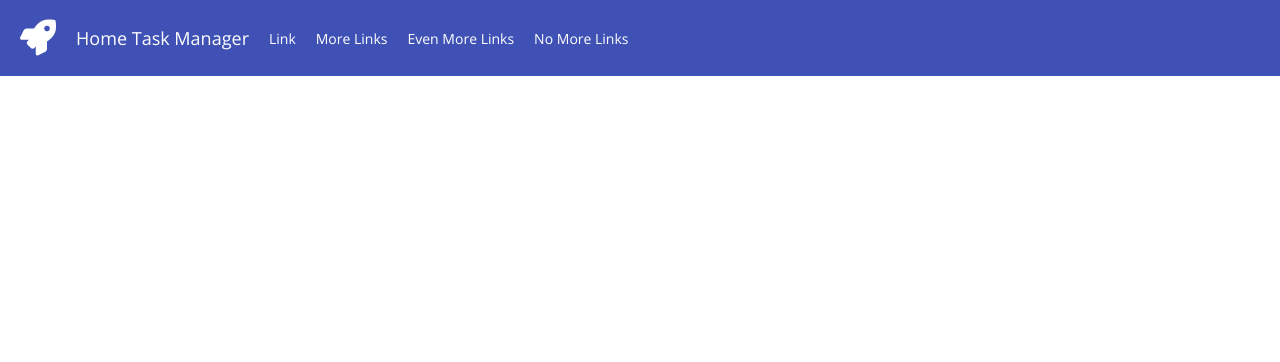
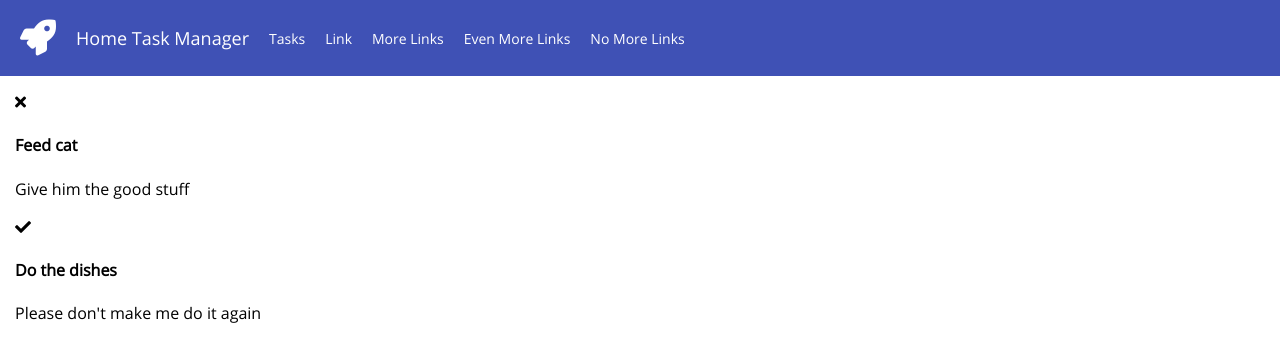
Before and after one commit to Jcuperus/home-task-manager-frontend, an Angular app: page /tasks in a window 1280 px wide. Before the commit this address led to /. Shown: the top 362 px of the page. Built offline with nearby package versions, Linux system fonts and the light colour scheme.

Commit message:
Added simple tasks module

```diff
--- a/src/app/app-routing.module.ts
+++ b/src/app/app-routing.module.ts
@@ -1,7 +1,7 @@
 import { NgModule } from '@angular/core';
 import { Routes, RouterModule } from '@angular/router';
+
 import { HomeComponent } from './home.component';
-
 
 const routes: Routes = [
   { path: '', component: HomeComponent }
--- a/src/app/app.module.ts
+++ b/src/app/app.module.ts
@@ -5,6 +5,7 @@ import { AppRoutingModule } from './app-routing.module';
 import { AppComponent } from './app.component';
 import { NavbarComponent } from './navbar.component';
 import { HomeComponent } from './home.component';
+import { TasksModule } from './tasks/tasks.module';
 
 @NgModule({
   declarations: [
@@ -14,6 +15,7 @@ import { HomeComponent } from './home.component';
   ],
   imports: [
     BrowserModule,
+    TasksModule,
     AppRoutingModule
   ],
   providers: [],
--- a/src/app/home.component.html
+++ /dev/null
@@ -1,2 +0,0 @@
-<h1>Home</h1>
-<p>Lorem ipsum dolor, sit amet consectetur adipisicing elit. Excepturi nihil maxime expedita ipsam assumenda eum unde quis, ad atque est vitae voluptas harum, reiciendis aperiam vero. Eos rerum tenetur modi!</p>
--- a/src/app/home.component.ts
+++ b/src/app/home.component.ts
@@ -1,6 +1,9 @@
 import { Component } from "@angular/core";
 
 @Component({
-    templateUrl: './home.component.html'
+    template: `
+        <h1>Home</h1>
+        <p>Lorem ipsum dolor, sit amet consectetur adipisicing elit. Excepturi nihil maxime expedita ipsam assumenda eum unde quis, ad atque est vitae voluptas harum, reiciendis aperiam vero. Eos rerum tenetur modi!</p>
+    `
 })
 export class HomeComponent { }
--- a/src/app/navbar.component.html
+++ /dev/null
@@ -1,4 +0,0 @@
-<nav>
-    <a class="title" routerLink="/"><i class="fa fa-2x fa-rocket"></i><span>Home Task Manager</span></a>
-    <a *ngFor="let link of links" [routerLink]="link.url">{{ link.title }}</a>
-</nav>
--- a/src/app/navbar.component.ts
+++ b/src/app/navbar.component.ts
@@ -2,14 +2,20 @@ import { Component } from "@angular/core";
 
 @Component({
     selector: 'app-navbar',
-    templateUrl: './navbar.component.html',
-    styleUrls: ['./navbar.component.css']
+    styleUrls: ['./navbar.component.css'],
+    template: `
+        <nav>
+            <a class="title" routerLink="/"><i class="fa fa-2x fa-rocket"></i><span>Home Task Manager</span></a>
+            <a *ngFor="let link of links" [routerLink]="link.route">{{ link.title }}</a>
+        </nav>
+    `
 })
 export class NavbarComponent {
     links = [
-        { url: '/', title: 'Link' },
-        { url: '/', title: 'More Links' },
-        { url: '/', title: 'Even More Links' },
-        { url: '/', title: 'No More Links' }
+        { route: '/tasks', title: 'Tasks' },
+        { route: '/', title: 'Link' },
+        { route: '/', title: 'More Links' },
+        { route: '/', title: 'Even More Links' },
+        { route: '/', title: 'No More Links' }
     ]
 }
--- /dev/null
+++ b/src/app/tasks/task-list.component.ts
@@ -0,0 +1,18 @@
+import { Component } from "@angular/core";
+
+@Component({
+    template: `
+        <div *ngFor="let task of tasks" class="task">
+            <span *ngIf="task.isDone; else notDone"><i class="fas fa-check"></i></span>
+            <ng-template #notDone><i class="fas fa-times"></i></ng-template>
+            <h4>{{ task.name }}</h4>
+            <p>{{ task.description }}</p>
+        </div>
+    `
+})
+export class TaskListComponent {
+    tasks = [
+        { name: 'Feed cat', description: 'Give him the good stuff', isDone: false },
+        { name: 'Do the dishes', description: 'Please don\'t make me do it again', isDone: true }
+    ]
+}
--- /dev/null
+++ b/src/app/tasks/tasks-routing.module.ts
@@ -0,0 +1,18 @@
+import { NgModule } from "@angular/core";
+import { RouterModule, Routes } from '@angular/router';
+
+import { TaskListComponent } from './task-list.component';
+
+const tasksRoutes: Routes = [
+    { path: 'tasks', component: TaskListComponent }
+];
+
+@NgModule({
+    imports: [
+        RouterModule.forChild(tasksRoutes)
+    ],
+    exports: [
+        RouterModule
+    ]
+})
+export class TasksRoutingModule { }
```
Also changed, not shown: src/app/tasks/tasks.module.ts (added, +19 -0 lines).
